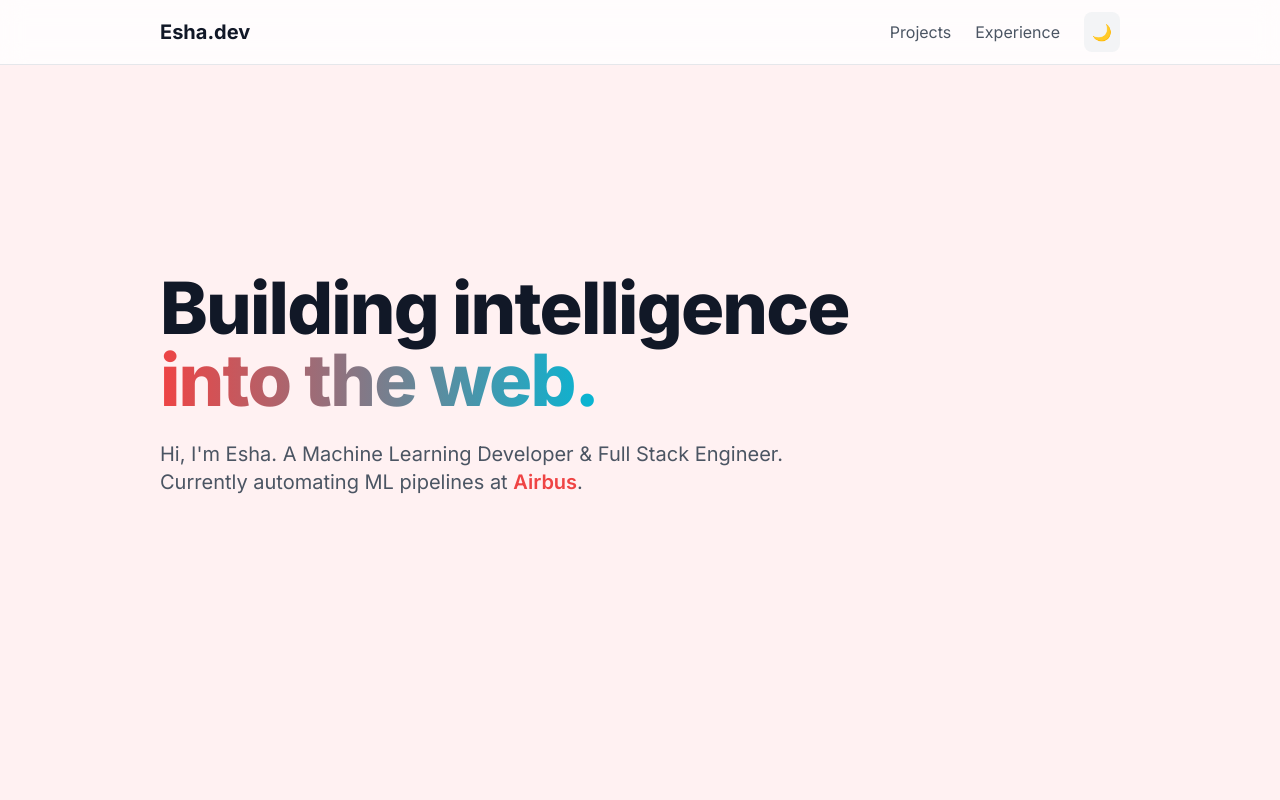
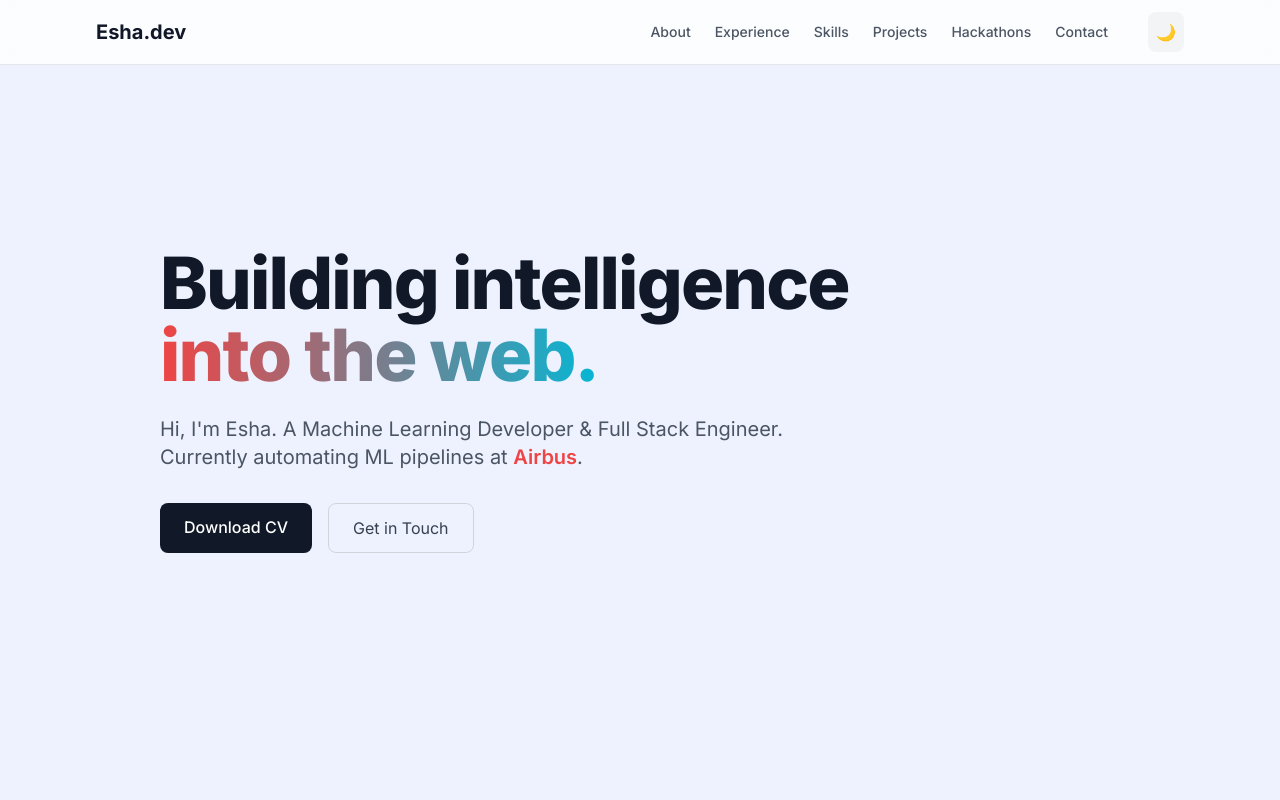
Before and after one commit to RainyAlgorithms/esha-portfolio, a Next.js app: page / in a window 1280 px wide. Shown: the top 800 px of the page. Built offline with nearby package versions, Linux system fonts and the light colour scheme; no server answers.

Commit message:
reodering sections, smoother scrolling, and adding tabs to navbar

```diff
--- a/app/components/Navbar.tsx
+++ b/app/components/Navbar.tsx
@@ -5,7 +5,6 @@ import { useEffect, useState } from "react";
 export default function Navbar() {
   const [darkMode, setDarkMode] = useState(false);
 
-  // Load saved theme on mount
   useEffect(() => {
     if (localStorage.theme === 'dark' || (!('theme' in localStorage) && window.matchMedia('(prefers-color-scheme: dark)').matches)) {
       setDarkMode(true);
@@ -30,19 +29,25 @@ export default function Navbar() {
 
   return (
     <nav className="w-full fixed top-0 z-50 bg-white/80 dark:bg-gray-900/80 backdrop-blur-md border-b border-gray-200 dark:border-gray-800">
-      <div className="max-w-5xl mx-auto px-4 sm:px-6 lg:px-8">
+      <div className="max-w-6xl mx-auto px-4 sm:px-6 lg:px-8">
         <div className="flex items-center justify-between h-16">
           <Link href="/" className="text-xl font-bold text-gray-900 dark:text-white">
             Esha.dev
           </Link>
-          <div className="flex items-center gap-6">
-            <Link href="#projects" className="text-gray-600 hover:text-gray-900 dark:text-gray-300 dark:hover:text-white">Projects</Link>
-            <Link href="#experience" className="text-gray-600 hover:text-gray-900 dark:text-gray-300 dark:hover:text-white">Experience</Link>
+
+          {/* THE TABS */}
+          <div className="hidden md:flex items-center gap-6">
+            <Link href="#about" className="text-sm font-medium text-gray-600 hover:text-gray-900 dark:text-gray-300 dark:hover:text-white transition-colors">About</Link>
+            <Link href="#experience" className="text-sm font-medium text-gray-600 hover:text-gray-900 dark:text-gray-300 dark:hover:text-white transition-colors">Experience</Link>
+            <Link href="#skills" className="text-sm font-medium text-gray-600 hover:text-gray-900 dark:text-gray-300 dark:hover:text-white transition-colors">Skills</Link>
+            <Link href="#projects" className="text-sm font-medium text-gray-600 hover:text-gray-900 dark:text-gray-300 dark:hover:text-white transition-colors">Projects</Link>
+            <Link href="#hackathons" className="text-sm font-medium text-gray-600 hover:text-gray-900 dark:text-gray-300 dark:hover:text-white transition-colors">Hackathons</Link>
+            <Link href="#contact" className="text-sm font-medium text-gray-600 hover:text-gray-900 dark:text-gray-300 dark:hover:text-white transition-colors">Contact</Link>
 
             {/* Dark Mode Button */}
             <button
               onClick={toggleTheme}
-              className="p-2 rounded-lg bg-gray-100 dark:bg-gray-800 text-gray-500 dark:text-gray-400 hover:bg-gray-200 dark:hover:bg-gray-700 focus:outline-none focus:ring-4 focus:ring-gray-200 dark:focus:ring-gray-700"
+              className="ml-4 p-2 rounded-lg bg-gray-100 dark:bg-gray-800 text-gray-500 dark:text-gray-400 hover:bg-gray-200 dark:hover:bg-gray-700 focus:outline-none transition-colors"
             >
               {darkMode ? '☀️' : '🌙'}
             </button>
--- a/app/globals.css
+++ b/app/globals.css
@@ -1,3 +1,7 @@
 @tailwind base;
 @tailwind components;
 @tailwind utilities;
+
+html {
+  scroll-behavior: smooth;
+}
--- a/app/page.tsx
+++ b/app/page.tsx
@@ -6,37 +6,36 @@ import ProjectGrid from "./components/ProjectGrid";
 import ThemeSection from "./components/ThemeSection";
 
 export default function Home() {
-  // This state holds whatever theme the user is currently looking at
   const [activeTheme, setActiveTheme] = useState("firewater");
 
-  // A dictionary mapping your themes to Tailwind background colors
+  // Define the background colors for each section
   const getThemeClasses = () => {
     switch (activeTheme) {
       case "firewater":
         return "bg-orange-50 dark:bg-orange-950/30";
+      case "space":
+        return "bg-slate-900 dark:bg-black";
+      case "roses":
+        return "bg-rose-50 dark:bg-stone-900";
       case "sports":
         return "bg-green-50 dark:bg-teal-950/30";
-      case "space":
-        return "bg-slate-900 dark:bg-black";
       case "bharatanatyam":
-        return "bg-amber-50 dark:bg-[#3d1616]"; // Warm Terracotta
-      case "roses":
-        return "bg-rose-50 dark:bg-stone-900";
+        return "bg-amber-50 dark:bg-[#3d1616]";
+      case "contact":
+        return "bg-indigo-50 dark:bg-indigo-950/30"; // A calm theme to end on
       default:
         return "bg-white dark:bg-gray-950";
     }
   };
 
   return (
-    // The "transition-colors duration-1000" makes the background morph smoothly
     <main className={`transition-colors duration-1000 ease-in-out ${getThemeClasses()}`}>
       <Navbar />
 
-      {/* 1. HERO SECTION (Fireboy & Watergirl) */}
-      <ThemeSection id="home" themeName="firewater" setActiveTheme={setActiveTheme}>
+      {/* 1. ABOUT / COVER (Fire & Water) */}
+      <ThemeSection id="about" themeName="firewater" setActiveTheme={setActiveTheme}>
         <h1 className="text-5xl md:text-7xl font-extrabold tracking-tight text-gray-900 dark:text-white mb-6">
           Building intelligence <br />
-          {/* Changed gradient to Red/Cyan to match Fire & Water */}
           <span className="text-transparent bg-clip-text bg-gradient-to-r from-red-500 to-cyan-500">
             into the web.
           </span>
@@ -46,42 +45,62 @@ export default function Home() {
           Currently automating ML pipelines at <span className="text-red-500 font-semibold">Airbus</span>.
         </p>
 
-        {/* BUTTONS (Keep your previous button code here!) */}
+        {/* Replace this div with your updated button code containing the SVGs! */}
         <div className="flex flex-wrap gap-4">
-           {/* Paste your 3 buttons with the SVGs here */}
+          <a href="/Esha_Pakalapati_ML_Dev_Resume_2025.pdf" download className="px-6 py-3 rounded-lg bg-gray-900 dark:bg-white text-white dark:text-gray-900 font-medium hover:opacity-90">
+            Download CV
+          </a>
+          <a href="#contact" className="px-6 py-3 rounded-lg border border-gray-300 dark:border-gray-700 text-gray-700 dark:text-gray-300 hover:bg-gray-50 dark:hover:bg-gray-900">
+            Get in Touch
+          </a>
         </div>
       </ThemeSection>
 
-      {/* 2. PROJECTS SECTION (Sports) */}
+      {/* 2. EXPERIENCE (Space) */}
+      <ThemeSection id="experience" themeName="space" setActiveTheme={setActiveTheme}>
+        <h2 className="text-4xl font-bold text-gray-900 dark:text-white mb-8">Work Experience</h2>
+        <Timeline />
+      </ThemeSection>
+
+      {/* 3. SKILLS (White Roses) */}
+      <ThemeSection id="skills" themeName="roses" setActiveTheme={setActiveTheme}>
+        <h2 className="text-4xl font-bold text-gray-900 dark:text-white mb-8">Technical Skills</h2>
+        <div className="flex flex-wrap gap-3">
+            {['Python', 'React', 'FastAPI', 'PyTorch', 'AWS SageMaker', 'PostgreSQL', 'C/C++', 'Java'].map(skill => (
+                <span key={skill} className="px-4 py-2 bg-white/50 dark:bg-black/50 backdrop-blur-sm rounded-full border border-gray-200 dark:border-gray-700 text-gray-800 dark:text-gray-200 shadow-sm">
+                    {skill}
+                </span>
+            ))}
+        </div>
+      </ThemeSection>
+
+      {/* 4. PROJECTS (Sports) */}
       <ThemeSection id="projects" themeName="sports" setActiveTheme={setActiveTheme}>
         <h2 className="text-4xl font-bold text-gray-900 dark:text-white mb-8">Featured Projects</h2>
         <ProjectGrid />
       </ThemeSection>
 
-      {/* 3. EXPERIENCE SECTION (Space) */}
-      <ThemeSection id="experience" themeName="space" setActiveTheme={setActiveTheme}>
-        <h2 className="text-4xl font-bold text-gray-900 dark:text-white mb-8">Experience</h2>
-        <Timeline />
+      {/* 5. HACKATHONS (Bharatanatyam) */}
+      <ThemeSection id="hackathons" themeName="bharatanatyam" setActiveTheme={setActiveTheme}>
+        <h2 className="text-4xl font-bold text-gray-900 dark:text-white mb-8">Hackathons & Wins</h2>
+        <div className="p-6 rounded-2xl bg-white/50 dark:bg-black/50 border border-gray-200 dark:border-gray-800 backdrop-blur-sm">
+            <h3 className="text-xl font-bold text-gray-900 dark:text-white mb-2">Airbus Company-Wide Hackathon</h3>
+            <p className="text-gray-600 dark:text-gray-400">
+              Won 1st place by building a prototype leveraging Gemini to automate internal tasks, demonstrating fast experimentation and integration skills.
+            </p>
+        </div>
       </ThemeSection>
 
-      {/* 4. HACKATHONS SECTION (Bharatanatyam) */}
-      <ThemeSection id="hackathons" themeName="bharatanatyam" setActiveTheme={setActiveTheme}>
-        <h2 className="text-4xl font-bold text-gray-900 dark:text-white mb-8">Hackathons & Wins</h2>
-        <p className="text-gray-600 dark:text-gray-400 text-xl">
-          Won company-wide Airbus hackathon by building a prototype leveraging Gemini to automate internal tasks.
-        </p>
-        {/* We can build a dedicated Hackathon Grid later */}
-      </ThemeSection>
-
-      {/* 5. SKILLS SECTION (White Roses) */}
-      <ThemeSection id="skills" themeName="roses" setActiveTheme={setActiveTheme}>
-        <h2 className="text-4xl font-bold text-gray-900 dark:text-white mb-8">Technical Skills</h2>
-        <div className="flex flex-wrap gap-3">
-            {['Python', 'React', 'FastAPI', 'PyTorch', 'AWS SageMaker', 'PostgreSQL'].map(skill => (
-                <span key={skill} className="px-4 py-2 bg-white/50 dark:bg-black/50 backdrop-blur-sm rounded-full border border-gray-200 dark:border-gray-700 text-gray-800 dark:text-gray-200 shadow-sm">
-                    {skill}
-                </span>
-            ))}
+      {/* 6. CONTACT (Indigo/Calm) */}
+      <ThemeSection id="contact" themeName="contact" setActiveTheme={setActiveTheme}>
+        <div className="text-center max-w-2xl mx-auto">
+          <h2 className="text-4xl font-bold text-gray-900 dark:text-white mb-6">Let's Connect</h2>
+          <p className="text-xl text-gray-600 dark:text-gray-400 mb-8">
+            I'm always open to discussing machine learning, full-stack development, or new opportunities.
+          </p>
+          <a href="mailto:esha.pakalapati@mail.utoronto.ca" className="inline-flex items-center justify-center px-8 py-4 text-lg font-medium text-white bg-blue-600 rounded-lg hover:bg-blue-700 transition-colors">
+            Say Hello
+          </a>
         </div>
       </ThemeSection>
 
```
